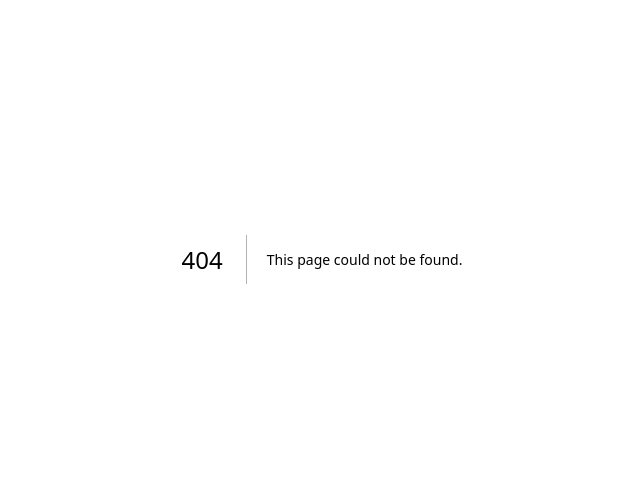
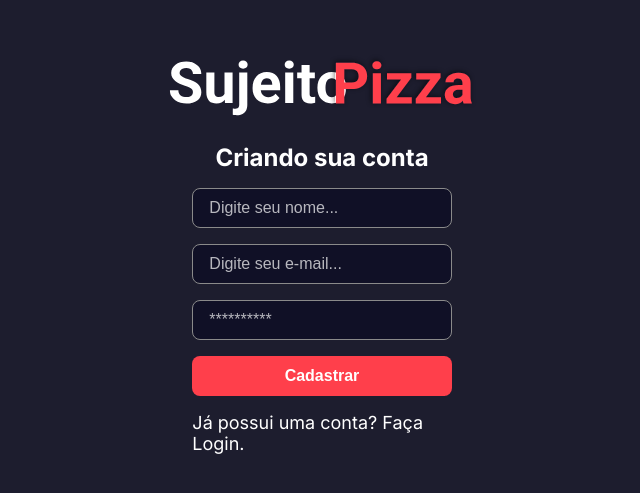
Before and after one commit to oxtw/pizzaria, a Next.js app in the folder frontend/: page /signup in a window 1280 px wide. Before the commit this address had no page. Shown: the part 141-634 px from the top of the page, without its empty margins (318-958 px from the left). Built offline with nearby package versions, Linux system fonts and the light colour scheme.

Commit message:
Criando pagina signup

```diff
--- a/frontend/src/app/page.module.scss
+++ b/frontend/src/app/page.module.scss
@@ -13,6 +13,10 @@
   align-items: center;
   justify-content: center;
   gap: 16px;
+
+  h1{
+    color: var(--white);
+  }
 
   form{
     color: var(--white);
--- /dev/null
+++ b/frontend/src/app/signup/page.tsx
@@ -0,0 +1,53 @@
+import Image from "next/image";
+import Link from "next/link";
+import styles from "../page.module.scss";
+import logoImg from "/public/logo.svg";
+
+export default function Signup() {
+  return (
+    <>
+      <div className={styles.containerCenter}>
+        {/*Logo*/}
+        <Image src={logoImg} alt="Logo da pizzaria" />
+
+        {/* Formulário de cadastro */}
+        <section className={styles.login}>
+          <h1 >Criando sua conta</h1>
+          <form>
+            <input
+              type="text"
+              required
+              name="name"
+              placeholder="Digite seu nome..."
+              className={styles.input}
+            />
+
+            <input
+              type="email"
+              required
+              name="email"
+              placeholder="Digite seu e-mail..."
+              className={styles.input}
+            />
+
+            <input
+              type="password"
+              required
+              name="password"
+              placeholder="**********"
+              className={styles.input}
+            />
+
+            <button type="submit" className={styles.button}>
+              Cadastrar
+            </button>
+
+            <Link href="/" className={styles.text}>
+             Já possui uma conta? Faça Login.
+            </Link>
+          </form>
+        </section>
+      </div>
+    </>
+  );
+}
```
Also changed, not shown: frontend/src/app/dashboard/page.tsx (added, +7 -0 lines), frontend/src/app/singup/page.tsx (deleted, +0 -9 lines).
